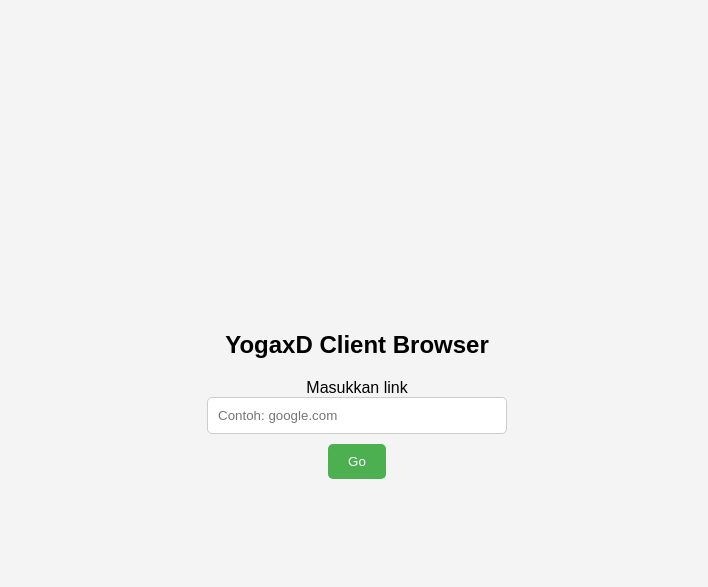
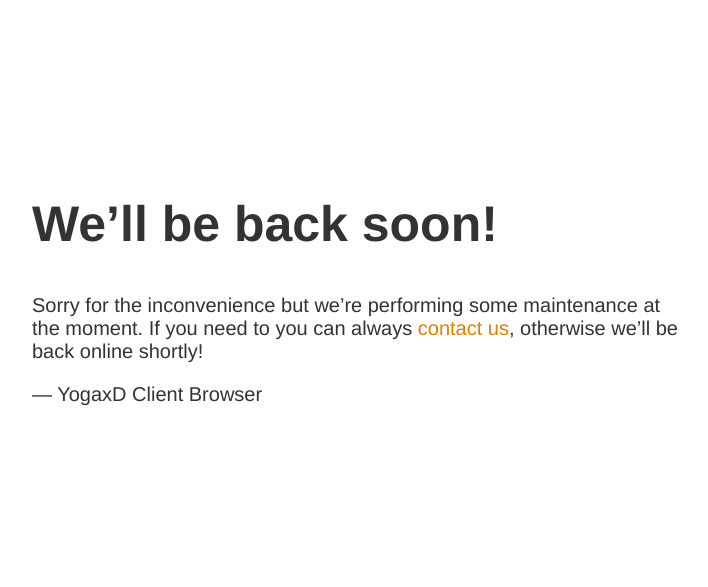
Before and after one commit to Yogauserganteng/yogaxdclient-browser, a plain HTML site: page index.html in a window 1280 px wide. Shown: the part 5-592 px from the top of the page, without its empty margins (283-991 px from the left). Drawn offline with Linux system fonts and the light colour scheme.

Commit message:
Update index.html

```diff
--- a/index.html
+++ b/index.html
@@ -1,68 +1,18 @@
-<!DOCTYPE html>
-<html lang="en">
-<head>
-    <meta charset="UTF-8">
-    <meta name="viewport" content="width=device-width, initial-scale=1.0">
-    <title>YogaxD Client Browser</title>
-    <style>
-        body {
-            font-family: Arial, sans-serif;
-            margin: 0;
-            padding: 0;
-            display: flex;
-            justify-content: center;
-            align-items: center;
-            height: 100vh;
-            background-color: #f4f4f4;
-        }
-        .container {
-            text-align: center;
-        }
-        input[type="text"] {
-            padding: 10px;
-            margin-bottom: 10px;
-            width: 300px;
-            border: 1px solid #ccc;
-            border-radius: 5px;
-            box-sizing: border-box;
-        }
-        input[type="submit"] {
-            padding: 10px 20px;
-            border: none;
-            background-color: #4CAF50;
-            color: white;
-            border-radius: 5px;
-            cursor: pointer;
-        }
-        input[type="submit"]:hover {
-            background-color: #45a049;
-        }
-    </style>
-</head>
-<body>
-    <div class="container">
-        <h2>YogaxD Client Browser</h2>
-        <form action="#" method="get" id="form">
-            <label for="url">Masukkan link</label><br>
-            <input type="text" id="url" name="url" placeholder="Contoh: google.com"><br>
-            <input type="submit" value="Go">
-        </form>
+<!doctype html>
+<title>Site Maintenance</title>
+<style>
+  body { text-align: center; padding: 150px; }
+  h1 { font-size: 50px; }
+  body { font: 20px Helvetica, sans-serif; color: #333; }
+  article { display: block; text-align: left; width: 650px; margin: 0 auto; }
+  a { color: #dc8100; text-decoration: none; }
+  a:hover { color: #333; text-decoration: none; }
+</style>
+
+<article>
+    <h1>We&rsquo;ll be back soon!</h1>
+    <div>
+        <p>Sorry for the inconvenience but we&rsquo;re performing some maintenance at the moment. If you need to you can always <a href="mailto:#">contact us</a>, otherwise we&rsquo;ll be back online shortly!</p>
+        <p>&mdash; YogaxD Client Browser</p>
     </div>
-
-    <script>
-        document.getElementById("form").addEventListener("submit", function(event) {
-            event.preventDefault();
-            var input = document.getElementById("url").value.trim();
-            var url;
-            if (!input.includes(".") && !input.startsWith("http://") && !input.startsWith("https://")) {
-                url = "https://www.google.com/search?q=" + encodeURIComponent(input);
-            } else if (!input.startsWith("http://") && !input.startsWith("https://")) {
-                url = "https://" + input;
-            } else {
-                url = input;
-            }
-            window.location.href = url;
-        });
-    </script>
-</body>
-</html>
+</article>
```
